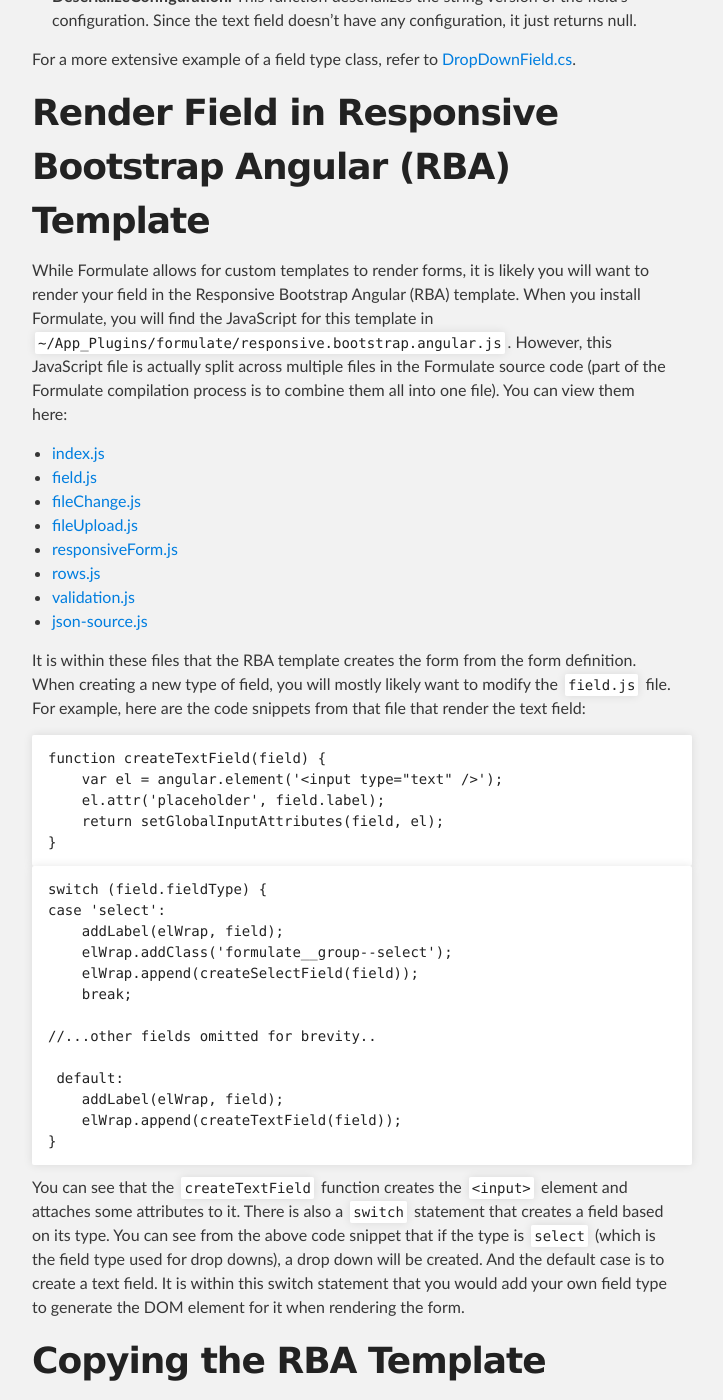
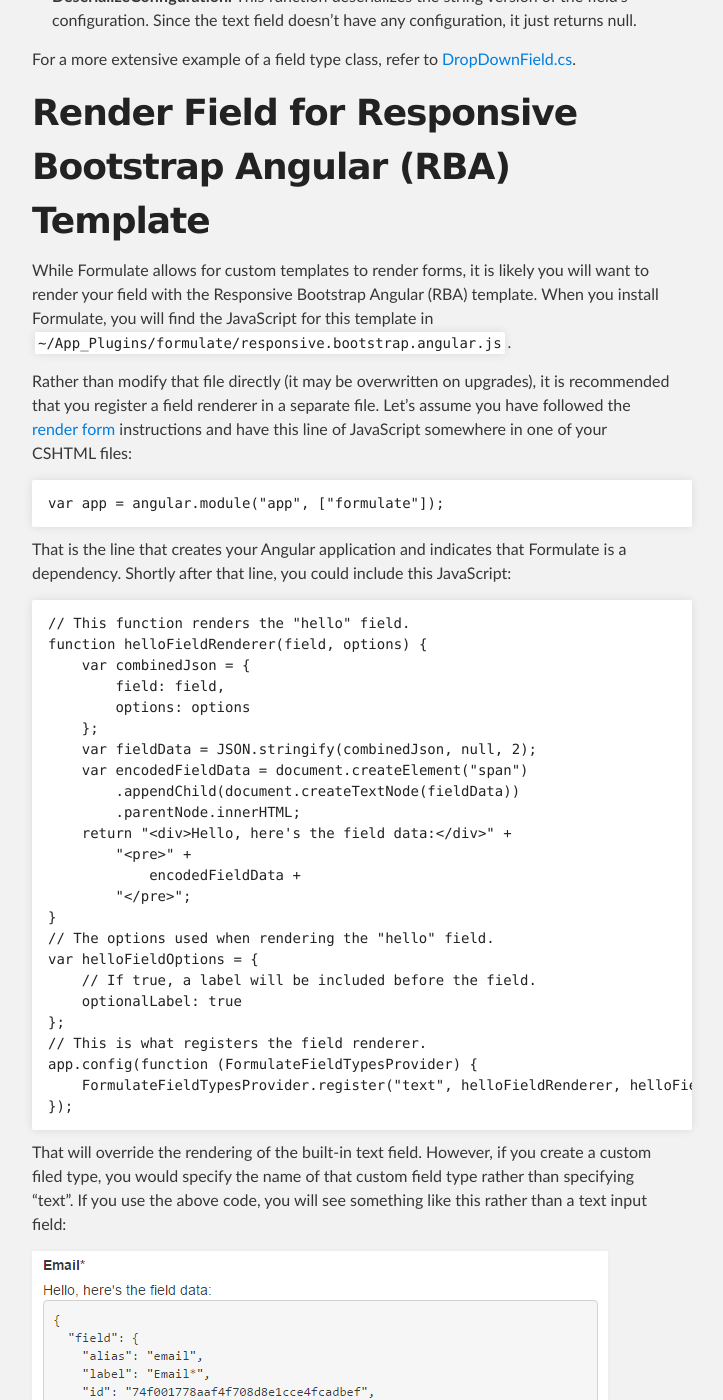
Before and after one commit to rhythmagency/formulate, a Jekyll site: the page built from articles/custom-field-types.md, in a window 1280 px wide and 1400 px high, scrolled down 2205 px. Shown: the whole window, without its empty margins (288-1011 px from the left). Built offline with Jekyll 4.4.1, drawn with Linux system fonts in a browser that asks for light colours; some of the changed text lies outside the part shown.

Commit message:
Updated the documentation to outline the new process for creating custom field types.

````diff
--- a/articles/custom-field-types.md
+++ b/articles/custom-field-types.md
@@ -68,94 +68,116 @@
 
 For a more extensive example of a field type class, refer to [DropDownField.cs](https://github.com/rhythmagency/formulate/blob/af76b07d6e31755f32105ff502022060db31ae8e/src/formulate.app/Forms/Fields/DropDown/DropDownField.cs).
 
-# Render Field in Responsive Bootstrap Angular (RBA) Template
+# Render Field for Responsive Bootstrap Angular (RBA) Template
 
 While Formulate allows for custom templates to render forms,
-it is likely you will want to render your field in the Responsive Bootstrap Angular (RBA) template.
+it is likely you will want to render your field with the Responsive Bootstrap Angular (RBA) template.
 When you install Formulate, you will find the JavaScript for this template in `~/App_Plugins/formulate/responsive.bootstrap.angular.js`.
-However, this JavaScript file is actually split across multiple files in the Formulate source code
-(part of the Formulate compilation process is to combine them all into one file).
-You can view them here:
 
-* [index.js](https://github.com/rhythmagency/formulate/blob/af76b07d6e31755f32105ff502022060db31ae8e/src/formulate.app/JavaScript/FormTemplates/responsive.bootstrap.angular/index.js)
-* [field.js](https://github.com/rhythmagency/formulate/blob/af76b07d6e31755f32105ff502022060db31ae8e/src/formulate.app/JavaScript/FormTemplates/responsive.bootstrap.angular/directives/form/field.js)
-* [fileChange.js](https://github.com/rhythmagency/formulate/blob/af76b07d6e31755f32105ff502022060db31ae8e/src/formulate.app/JavaScript/FormTemplates/responsive.bootstrap.angular/directives/form/fileChange.js)
-* [fileUpload.js](https://github.com/rhythmagency/formulate/blob/af76b07d6e31755f32105ff502022060db31ae8e/src/formulate.app/JavaScript/FormTemplates/responsive.bootstrap.angular/directives/form/fileUpload.js)
-* [responsiveForm.js](https://github.com/rhythmagency/formulate/blob/af76b07d6e31755f32105ff502022060db31ae8e/src/formulate.app/JavaScript/FormTemplates/responsive.bootstrap.angular/directives/form/responsiveForm.js)
-* [rows.js](https://github.com/rhythmagency/formulate/blob/af76b07d6e31755f32105ff502022060db31ae8e/src/formulate.app/JavaScript/FormTemplates/responsive.bootstrap.angular/directives/form/rows.js)
-* [validation.js](https://github.com/rhythmagency/formulate/blob/af76b07d6e31755f32105ff502022060db31ae8e/src/formulate.app/JavaScript/FormTemplates/responsive.bootstrap.angular/directives/form/validation.js)
-* [json-source.js](https://github.com/rhythmagency/formulate/blob/af76b07d6e31755f32105ff502022060db31ae8e/src/formulate.app/JavaScript/FormTemplates/responsive.bootstrap.angular/directives/json-source/json-source.js)
+Rather than modify that file directly (it may be overwritten on upgrades), it is recommended that you
+register a field renderer in a separate file. Let's assume you have followed the [render form](/render-form)
+instructions and have this line of JavaScript somewhere in one of your CSHTML files:
 
-It is within these files that the RBA template creates the form from the form definition.
-When creating a new type of field, you will mostly likely want to modify the `field.js` file.
-For example, here are the code snippets from that file that render the text field:
+```javascript
+var app = angular.module("app", ["formulate"]);
+```
 
+That is the line that creates your Angular application and indicates that Formulate
+is a dependency. Shortly after that line, you could include this JavaScript:
+
+```javascript
+// This function renders the "hello" field.
+function helloFieldRenderer(field, options) {
+    var combinedJson = {
+        field: field,
+        options: options
+    };
+    var fieldData = JSON.stringify(combinedJson, null, 2);
+    var encodedFieldData = document.createElement("span")
+        .appendChild(document.createTextNode(fieldData))
+        .parentNode.innerHTML;
+    return "<div>Hello, here's the field data:</div>" +
+        "<pre>" +
+            encodedFieldData +
+        "</pre>";
+}
+// The options used when rendering the "hello" field.
+var helloFieldOptions = {
+    // If true, a label will be included before the field.
+    optionalLabel: true
+};
+// This is what registers the field renderer.
+app.config(function (FormulateFieldTypesProvider) {
+    FormulateFieldTypesProvider.register("text", helloFieldRenderer, helloFieldOptions);
+});
 ```
-function createTextField(field) {
+
+That will override the rendering of the built-in text field. However, if you create a custom filed type,
+you would specify the name of that custom field type rather than specifying "text". If you use the above
+code, you will see something like this rather than a text input field:
+
+![Formulate](/images/formulate-hello-field.png)
+
+That will get you started with a "hello world" field. Once you need to dig in and do something a bit more
+complicated, you can refer to the `createTextField` function in [builtin-types.js](https://github.com/rhythmagency/formulate/blob/6efc0cc3d0cd9ee4795639886898d4222bc359b2/src/formulate.app/JavaScript/FormTemplates/responsive.bootstrap.angular/builtin-types.js#L150):
+
+```javascript
+function createTextField(field, options) {
     var el = angular.element('<input type="text" />');
-    el.attr('placeholder', field.label);
+
+    if (options.placeholderLabel) {
+        el.attr('placeholder', field.label);
+    }
+
     return setGlobalInputAttributes(field, el);
 }
 ```
 
-```
-switch (field.fieldType) {
-case 'select':
-    addLabel(elWrap, field);
-    elWrap.addClass('formulate__group--select');
-    elWrap.append(createSelectField(field));
-    break;
+Note that it's calling the `setGlobalInputAttributes` function, which is part of the core of Formulate,
+and is inaccessible to external code. That means you'll have to create that functionality from
+scratch. If you like, you can just copy that function from that same [builtin-types.js](https://github.com/rhythmagency/formulate/blob/6efc0cc3d0cd9ee4795639886898d4222bc359b2/src/formulate.app/JavaScript/FormTemplates/responsive.bootstrap.angular/builtin-types.js#L11) file:
 
-//...other fields omitted for brevity..
+```javascript
+function setGlobalInputAttributes(field, el, options) {
+    options = angular.extend({
+        // When set to true, this element will get the "form-control" class.
+        formControl: true,
+        disableAutocomplete: true,
+        bindToFieldModel: true
+    }, options);
 
- default:
-    addLabel(elWrap, field);
-    elWrap.append(createTextField(field));
+    el.attr('id', fieldId(field));
+    el.attr('name', 'field_' + field.id);
+    el.attr('aria-label', field.label);
+    el.addClass('formulate__control');
+
+    if (options.bindToFieldModel) {
+        el.attr('ng-model', 'ctrl.fieldModels[\'' + field.id + '\']');
+        el.attr('formulate-validation', true);
+    }
+
+    if (options.formControl) {
+        el.addClass('form-control');
+    }
+
+    if (options.disableAutocomplete) {
+        el.attr('autocomplete', 'off');
+    }
+
+    return el;
 }
 ```
 
-You can see that the `createTextField` function creates the `<input>` element and attaches some attributes to it.
-There is also a `switch` statement that creates a field based on its type.
-You can see from the above code snippet that if the type is `select` (which is the field type used for drop downs),
-a drop down will be created. And the default case is to create a text field.
-It is within this switch statement that you would add your own field type to generate
-the DOM element for it when rendering the form.
-
-# Copying the RBA Template
-
-If you customize the RBA template, anytime you upgrade Formulate you risk overwriting your customizations.
-For this reason, it is recommended that you first copy the template and reply upon that copy rather than
-using the original RBA template. You can do this with a few minor changes.
-
-First, copy the `responsive.bootstrap.angular.js` file and name it something different.
-Be sure to reference this new file from whatever template used to reference the old JavaScript file.
-
-Next, copy the `Responsive.Bootstrap.Angular.cshtml` file (in the `~/Views/Partials/Formulate` folder) and name it something different.
-
-Finally, modify your `templates.config` file (in the `~/Config/Formulate` folder) to add the path to your new template
-(be sure to also assign it a new GUID):
-
-```
-<?xml version="1.0" encoding="utf-8" ?>
-<templates>
-    <template id="0088536F694C4C4E949EBF6B91D32B59" name="Responsive" path="~/Views/Partials/Formulate/Responsive.Bootstrap.Angular.cshtml" />
-    <template id="some-other-guid" name="My Custom Template" path="~/Views/Partials/Formulate/My Custom Template.cshtml" />
-</templates>
-```
-
-If you have already used the original template when creating your forms, you will want to visit all of their form configurations
-(remember, form configurations are created under each form) to select the new template.
-
-By doing this, you will ensure that your custom changes won't be overwritten when you upgrade to a new version of Formulate.
+In the future, this function might become public so it can be called outside of the core
+Formulate code base.
 
 # Review
 
 You should now have a working custom field type. Here were the steps you took:
 
-* Create an AngularJS directive, including the JavaScript that refers to the markup used by the directive.
-* Create a class that implements the `IFormFieldType` interface.
-* Render the field in the Responsive Bootstrap Angular (RBA) template.
-* Copy the RBA template to avoid erasing your customizations when you upgrade Formulate.
+* Create an AngularJS directive (in the Umbraco back office), including the JavaScript that refers to the markup used by the directive.
+* Create a C# class that implements the `IFormFieldType` interface.
+* Render the field renderer used by the Responsive Bootstrap Angular (RBA) template (on the frontend of the website).
 
 If you have created a custom field type, be sure to [let me know](https://github.com/rhythmagency/formulate/issues) so it can be
 considered for incorporation into the core of Formulate.
````
Also changed, not shown: images/formulate-hello-field.png (added).
